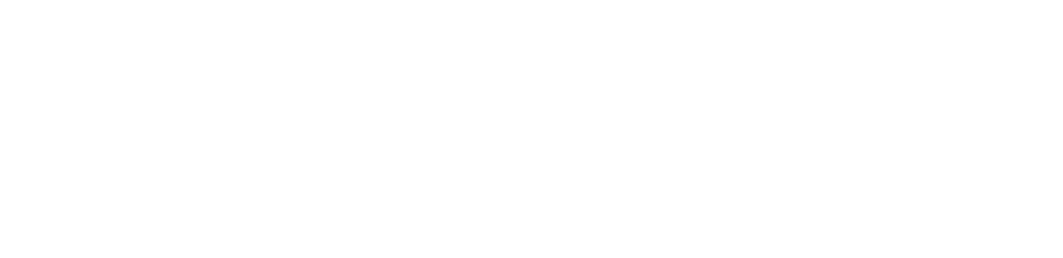
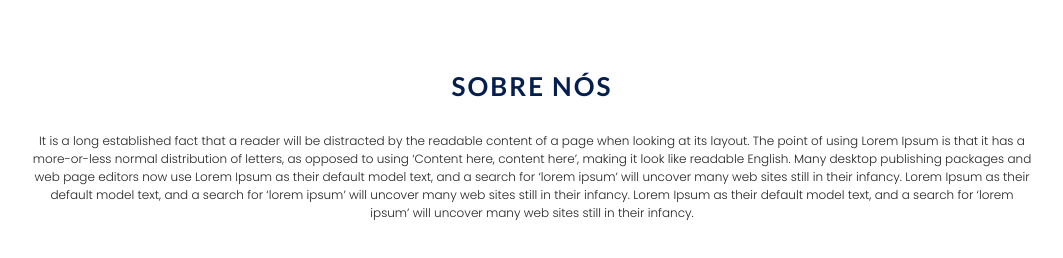
Before and after one commit to NatanaelSaymon/ninja-som, a React (Create React App) app: page / in a window 1280 px wide. Shown: the part 2493-2751 px from the top of the page, without its empty margins (108-1171 px from the left). Before the commit the page ends 2463 px from the top, so only its background shows below. Built offline with nearby package versions, Linux system fonts and the light colour scheme.

Commit message:
Cmoponente About - inserido no arquivo main

```diff
--- a/src/App.js
+++ b/src/App.js
@@ -3,6 +3,7 @@
 import Hero from './Components/Hero'
 import News from './Components/News';
 import Destaque from './Components/Destaque';
+import About from './Components/About';
 
 function App() {
   return (
@@ -13,6 +14,7 @@
         <Equipaments />
         <News />
         <Destaque />
+        <About />
       </main>
     </div>
   );
```
